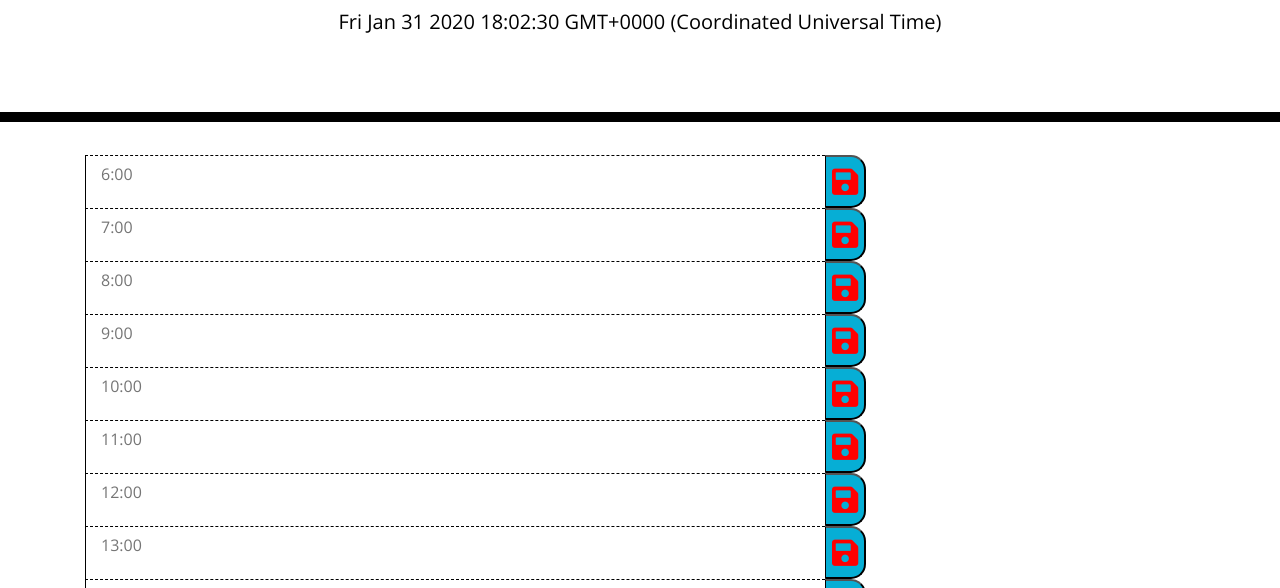
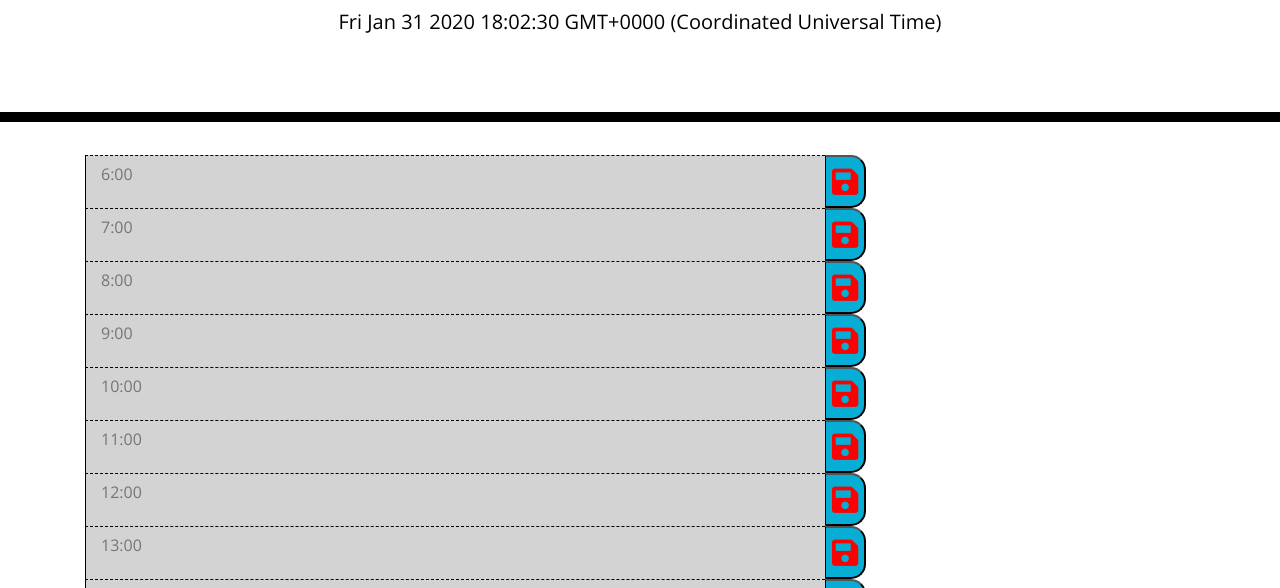
Before and after one commit to jdab2020/Homework-5, a plain HTML site: page index.html in a window 1280 px wide. Shown: the part 182-770 px from the top of the page. Drawn offline with nearby package versions, Linux system fonts and the light colour scheme.

Commit message:
fixed color coding

```diff
--- a/index.html
+++ b/index.html
@@ -87,14 +87,24 @@
         }
       }
 
-      $("<textarea>").each(function(){
-        if ($(this).val()<currentHour){
-          $(this).addClass(".past");
+      $(".hour").each(function(){
+        // console.log(Number ($(this).prop("id")))
+        // console.log(currentHour)
+        if (Number ($(this).prop("id")) < currentHour){
+          $(this).addClass("past");
+          console.log(Number ($(this).prop("id")))
+        console.log(currentHour)
         }
-        else if ($(this).val()>currentHour){
-          $(this).addClass(".future");
+        else if (Number ($(this).prop("id")) > currentHour){
+          $(this).addClass("future");
+          console.log(Number ($(this).prop("id")))
+        console.log(currentHour)
         }
-        else $(this).addClass(".present");
+        else if (Number ($(this).prop("id")) === currentHour){
+          $(this).addClass("present");
+          console.log(Number ($(this).prop("id")))
+        console.log(currentHour)
+        }
       })
 
     })
```
